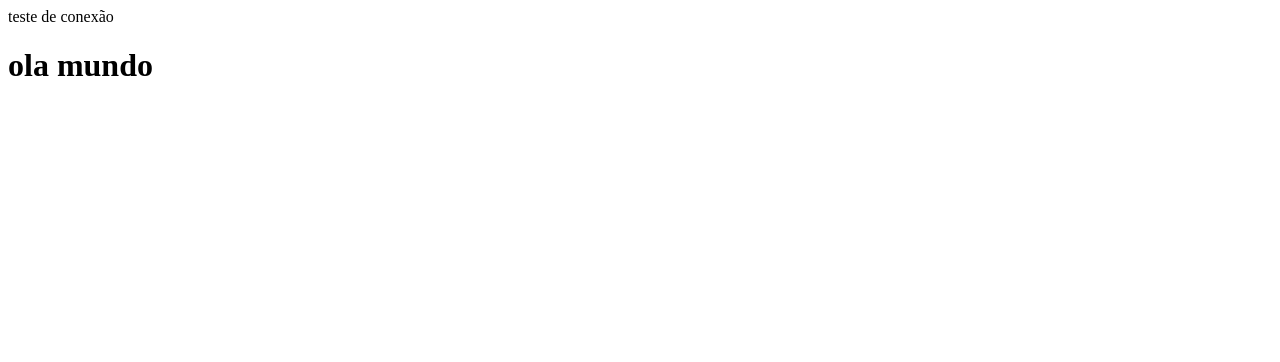
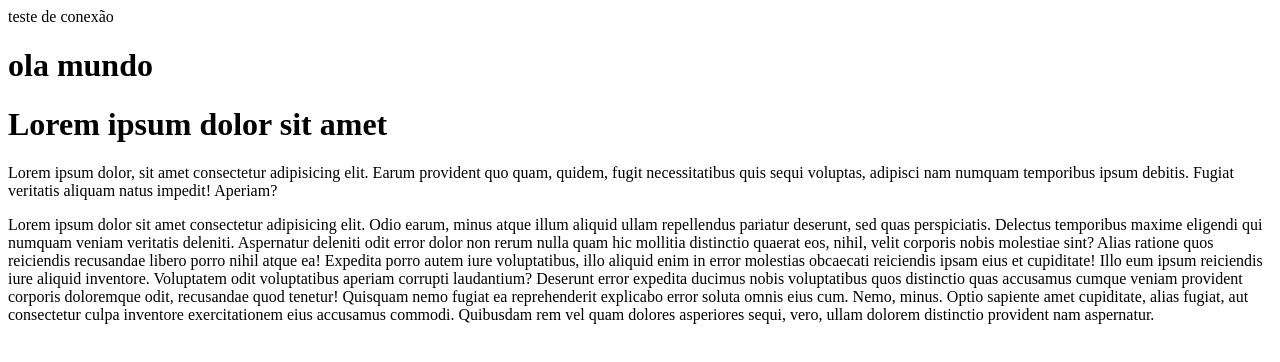
Before and after one commit to julinhagm/atividadeFTIC, a plain HTML site: page index.html in a window 1280 px wide. Drawn offline with Linux system fonts and the light colour scheme.

Commit message:
texto lorem

```diff
--- a/index.html
+++ b/index.html
@@ -3,3 +3,25 @@
     <body>
         <h1> ola mundo</h1>
         </body>
+        <html lang="en">
+        <head>
+            <meta charset="UTF-8">
+            <meta http-equiv="X-UA-Compatible" content="IE=edge">
+            <meta name="viewport" content="width=device-width, initial-scale=1.0">
+            <title>Document</title>
+        </head>
+        <body>
+
+        </body>
+        </html>
+<body>
+    <h1>Lorem ipsum dolor sit amet</h1>
+</body>
+<html></html>
+<p>Lorem ipsum dolor, sit amet consectetur adipisicing elit. Earum provident quo quam, quidem, fugit necessitatibus quis sequi voluptas, adipisci nam numquam temporibus ipsum debitis. Fugiat veritatis aliquam natus impedit! Aperiam?
+    <p>Lorem ipsum dolor sit amet consectetur adipisicing elit. Odio earum, minus atque illum aliquid ullam repellendus pariatur deserunt, sed quas perspiciatis. Delectus temporibus maxime eligendi qui numquam veniam veritatis deleniti.
+    Aspernatur deleniti odit error dolor non rerum nulla quam hic mollitia distinctio quaerat eos, nihil, velit corporis nobis molestiae sint? Alias ratione quos reiciendis recusandae libero porro nihil atque ea!
+    Expedita porro autem iure voluptatibus, illo aliquid enim in error molestias obcaecati reiciendis ipsam eius et cupiditate! Illo eum ipsum reiciendis iure aliquid inventore. Voluptatem odit voluptatibus aperiam corrupti laudantium?
+    Deserunt error expedita ducimus nobis voluptatibus quos distinctio quas accusamus cumque veniam provident corporis doloremque odit, recusandae quod tenetur! Quisquam nemo fugiat ea reprehenderit explicabo error soluta omnis eius cum.
+    Nemo, minus. Optio sapiente amet cupiditate, alias fugiat, aut consectetur culpa inventore exercitationem eius accusamus commodi. Quibusdam rem vel quam dolores asperiores sequi, vero, ullam dolorem distinctio provident nam aspernatur.</p>
+</h1>
```
